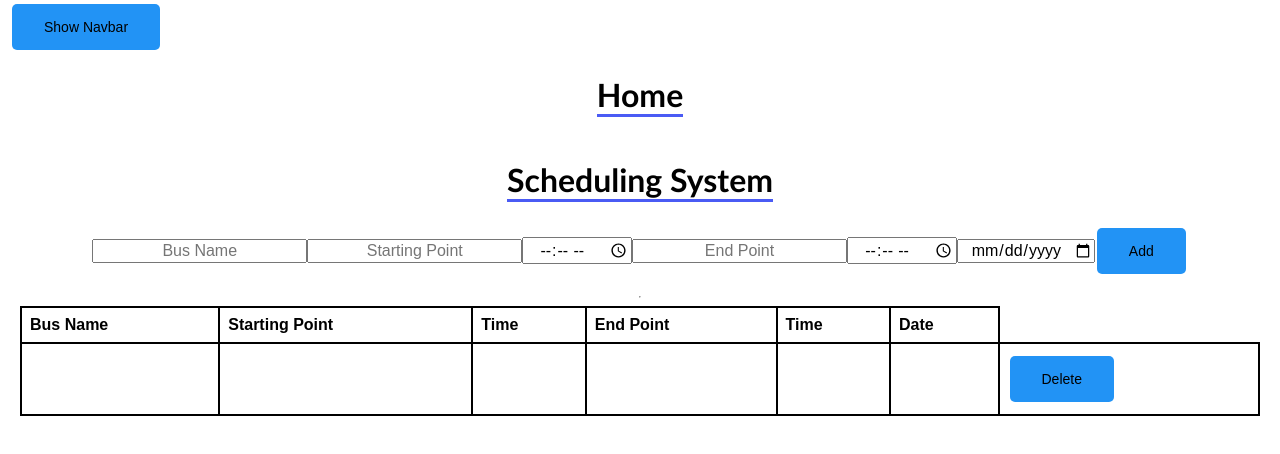
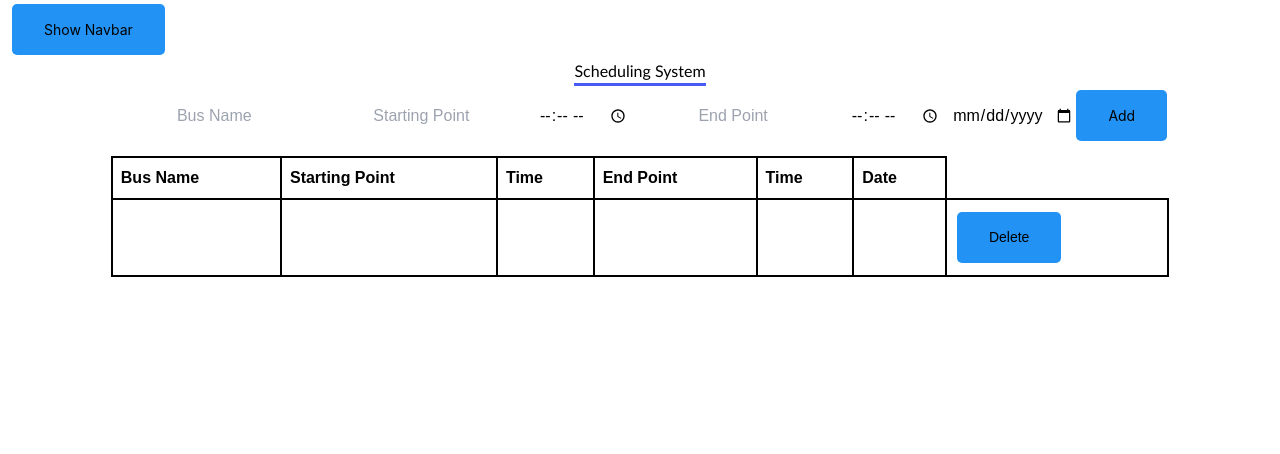
Before and after one commit to kur0N3ko/firs-react-app, a React (Create React App) app: page / in a window 1280 px wide. Shown: the top 454 px of the page. Built offline with nearby package versions, Linux system fonts and the light colour scheme.

Commit message:
DataRows edited and App.js Modified

```diff
--- a/package.json
+++ b/package.json
@@ -36,5 +36,8 @@
       "last 1 firefox version",
       "last 1 safari version"
     ]
+  },
+  "devDependencies": {
+    "tailwindcss": "^3.4.3"
   }
 }
--- a/src/App.js
+++ b/src/App.js
@@ -20,13 +20,7 @@ function App() {
         <Navbar />
         <div className="App">
             <Switch>
-              <Route path="/" exact component={Home} />
-              <Route path="/about" component={About} />
-              <Route path="/contact" component={Contact} />
-            </Switch>
-        </div>
-      </NavbarProvider>
-    </Router>
+              <Route path="/" exact component={Home}>
                 <div className="Form">
                   <CrudProvider>
                     <h1>Scheduling System</h1>
@@ -49,27 +43,15 @@ function App() {
                           </table>
                   </CrudProvider>
                 </div>
+              </Route>
+              <Route path="/about" component={About} />
+              <Route path="/contact" component={Contact} />
+            </Switch>
+        </div>
+      </NavbarProvider>
+    </Router>
   </>
   );
 }
 
-// function DataRows() {
-//   const { data } = useCrudContext();
-
-
-//   return data.map(item => (
-//     <tr key={item.id}>
-//       <td>{item.name}</td>
-//       <td>{item.spoint}</td>
-//       <td>{item.time}</td>
-//       <td>{item.epoint}</td>
-//       <td>{item.etime}</td>
-//       <td>{item.date}</td>
-//       <td>
-//         <DeleteData id={item.id} />
-//       </td>
-//     </tr>
-//   ));
-// }
-
 export default App;
--- a/src/components/DataRows.js
+++ b/src/components/DataRows.js
@@ -2,8 +2,7 @@ import DeleteData from "./DeleteData";
 import { useCrudContext } from "./CrudContext";
 
 
-
-export default function DataRows() {
+const DataRows = () => {
     const { data } = useCrudContext();
     return data.map(item => (
         <tr key={item.id}>
@@ -19,3 +18,5 @@ export default function DataRows() {
         </tr>
     ));
 }
+
+export default DataRows;
--- a/src/index.css
+++ b/src/index.css
@@ -1,3 +1,7 @@
+@tailwind base;
+@tailwind components;
+@tailwind utilities;
+
 body {
   margin: 0;
   font-family: -apple-system, BlinkMacSystemFont, 'Segoe UI', 'Roboto', 'Oxygen',
--- /dev/null
+++ b/tailwind.config.js
@@ -0,0 +1,10 @@
+/** @type {import('tailwindcss').Config} */
+module.exports = {
+  content: [
+    "./src/**/*.{js,jsx,ts,tsx}",
+  ],
+  theme: {
+    extend: {},
+  },
+  plugins: [],
+}
```
Also changed, not shown: 1 other file (tests, documents, lock files or other folders). Lines whose indentation alone changed are shown as unchanged.
